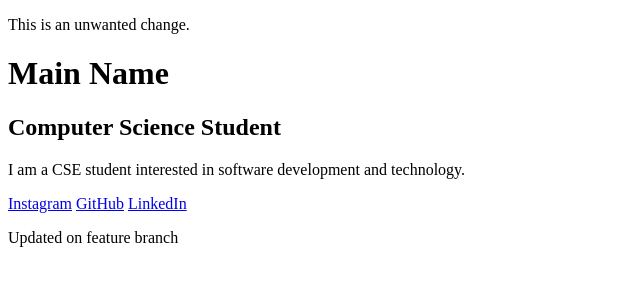
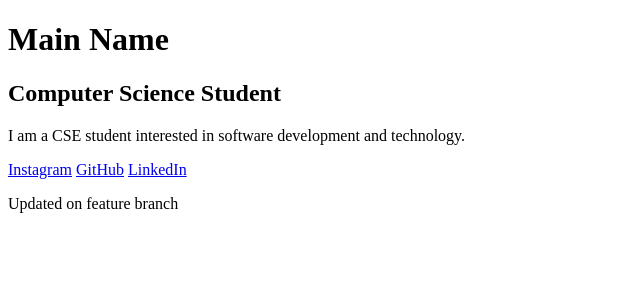
Before and after one commit to Sujal-Decodes/profile-card, a plain HTML site: page index.html in a window 1280 px wide. Shown: the whole page, without its empty margins (0-640 px from the left). Drawn offline with Linux system fonts and the light colour scheme.

Commit message:
Revert "Add unwanted change"
This reverts commit 9f31711adc8bfe0cf25d700f532ccbff3115b2e2.

```diff
--- a/index.html
+++ b/index.html
@@ -4,7 +4,7 @@
     <title>My Profile Card</title>
     <link rel="stylesheet" href="style.css">
 </head>
-<p>This is an unwanted change.</p>
+
 <body>
 
     <div class="profile-card">
```
